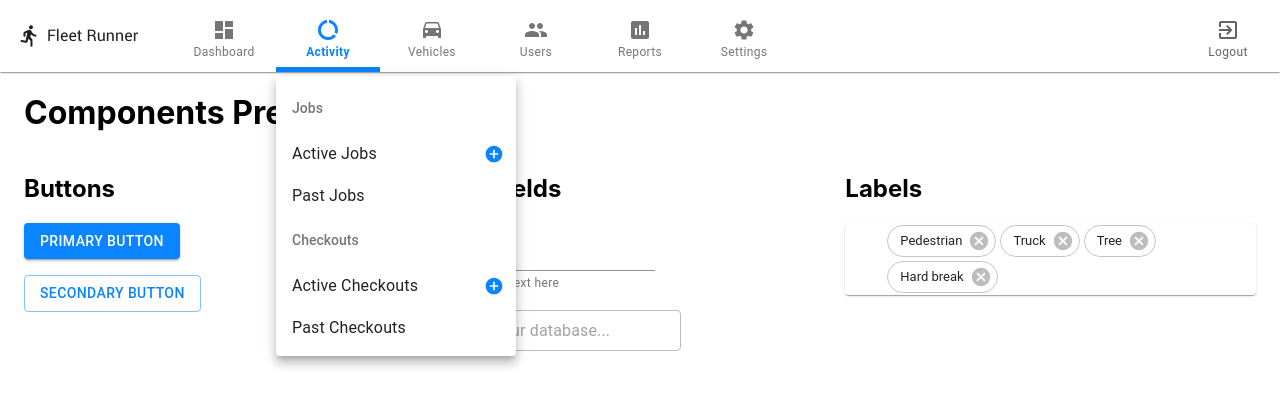
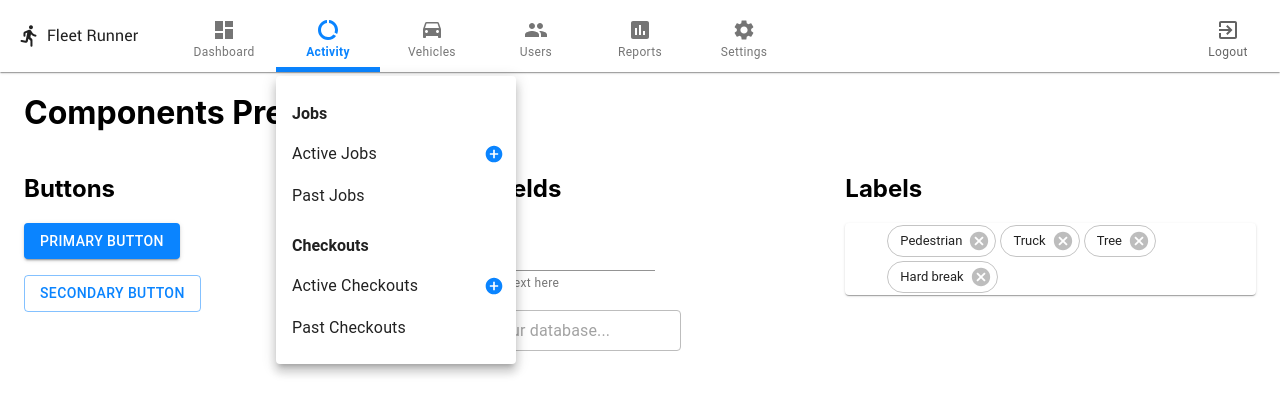
Before and after one commit to Ridecell/style-guide-comp-lib, a React (Create React App) app: page / in a window 1280 px wide. Both pictures are taken after a click on the tab "Activity". Shown: the top 414 px of the page. Built offline with nearby package versions, Linux system fonts and the light colour scheme.

Commit message:
styled the menu items and menu list header

```diff
--- a/src/components/Menu.tsx
+++ b/src/components/Menu.tsx
@@ -85,8 +85,20 @@ const MenuListRC = withStyles((theme) => ({
     // pointer event css property solution for hover menus: https://stackoverflow.com/questions/54705254/how-to-keep-showing-the-popover-on-hovering-on-the-anchorel-and-popover-as-w
     root: {
         pointerEvents: 'auto',
+        marginBottom: 8,
     },
 }))(MenuList)
+
+const ListSubheaderRC = withStyles((theme) => ({
+    root: {
+        color: theme.palette.text.primary,
+        fontWeight: theme.typography.fontWeightBold,
+        fontSize: theme.typography.subtitle1.fontSize,
+        lineHeight: theme.typography.subtitle1.lineHeight,
+        marginTop: 16,
+        marginBottom: 4,
+    }
+}))(ListSubheader);
 
 const MenuItemRC = withStyles((theme) => ({
     root: {
@@ -221,7 +233,7 @@ const RCMenu = ({ componentProps }: RCCompProps) => {
                             {
                                 menuItems.map(
                                     menuItem => menuItem.isHeading ?
-                                        <ListSubheader id="nested-list-subheader">{menuItem.name}</ListSubheader>
+                                        <ListSubheaderRC id="nested-list-subheader">{menuItem.name}</ListSubheaderRC>
                                         :
                                         <MenuItemRC key={menuItem.id}>
                                             <LinkRC onClick={() => handleMenuItemClick("http://google.com")} underline="none">{menuItem.name}</LinkRC>
```
